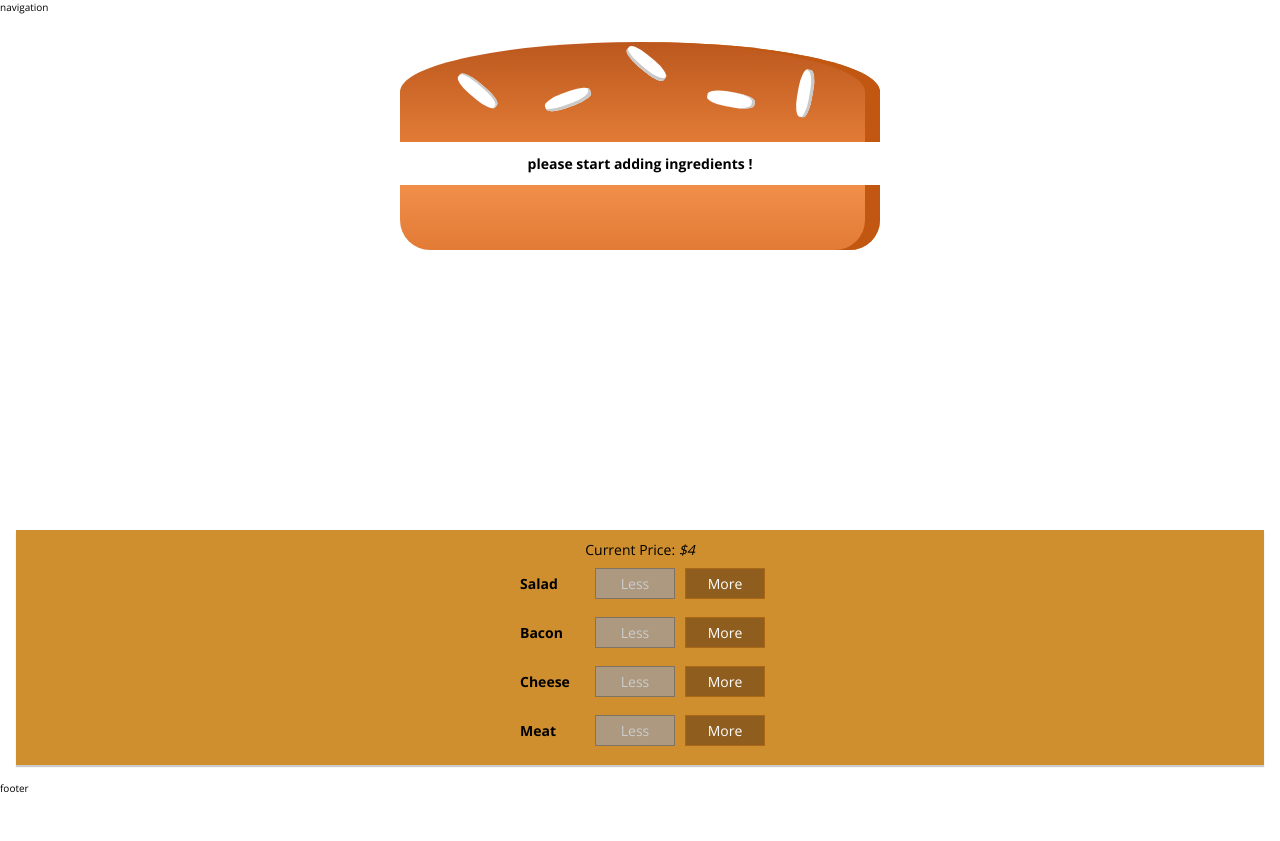
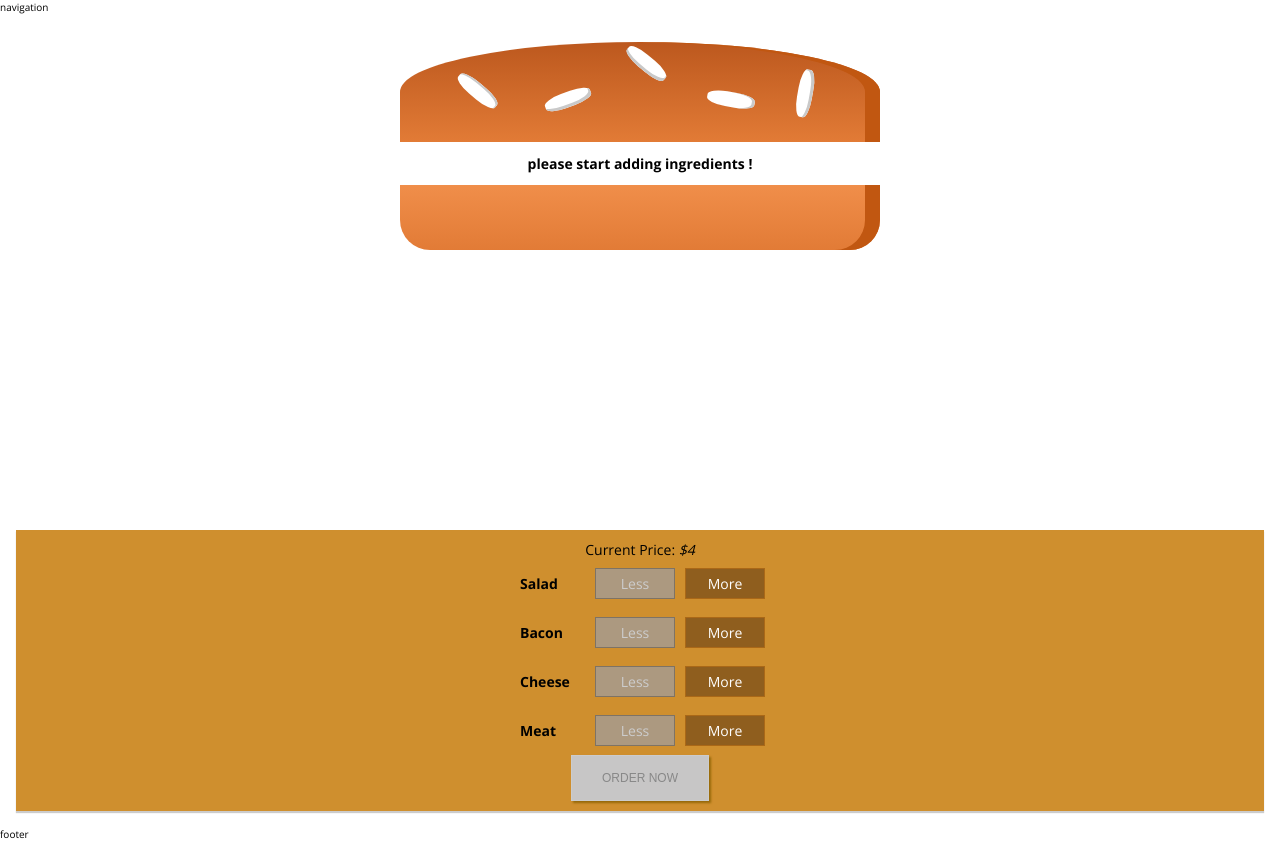
Before and after one commit to tareq-abdelhaq/burger-builder, a React (Create React App) app: page / in a window 1280 px wide. Before the commit the page ends 800 px from the top, so only its background shows below. Built offline with nearby package versions, Linux system fonts and the light colour scheme.

Commit message:
add order button

```diff
--- a/src/components/Burger/BuildControls/BuildControls.js
+++ b/src/components/Burger/BuildControls/BuildControls.js
@@ -12,6 +12,7 @@ const buildControls = (props) => {
         <div className={classes.BuildControls}>
             <p className={classes.Price}>current price: <em>${props.totalPrice}</em></p>
             {buildControls}
+            <button className={classes.OrderButton} disabled={!props.purchasable}>order now </button>
         </div>
     )
 }
--- a/src/components/Burger/BuildControls/BuildControls.module.css
+++ b/src/components/Burger/BuildControls/BuildControls.module.css
@@ -14,3 +14,42 @@
     text-transform: capitalize;
     font-size: 1.4rem;
 }
+.OrderButton {
+    background-color: #DAD735;
+    cursor: pointer;
+    border: 1px solid #966909;
+    color: #966909;
+    font-size: 1.2em;
+    padding: 15px 30px;
+    box-shadow: 2px 2px 2px #966909;
+    text-transform: uppercase;
+}
+
+.OrderButton:hover, .OrderButton:active {
+    background-color: #A0DB41;
+    border: 1px solid #966909;
+    color: #966909;
+}
+
+.OrderButton:disabled {
+    background-color: #C7C6C6;
+    cursor: not-allowed;
+    border: 1px solid #ccc;
+    color: #888888;
+}
+
+.OrderButton:not(:disabled) {
+    animation: enable 0.3s linear;
+}
+
+@keyframes enable {
+    0% {
+        transform: scale(1);
+    }
+    60% {
+        transform: scale(1.2);
+    }
+    100% {
+        transform: scale(1);
+    }
+}
--- a/src/containers/BurgerBuilder/BurgerBuilder.js
+++ b/src/containers/BurgerBuilder/BurgerBuilder.js
@@ -41,6 +41,11 @@ class BurgerBuilder extends Component
         })
     }
     render(){
+
+        const ingredients = Object.values(this.state.ingredients).reduce((prevSum,currVal) => prevSum+currVal ,0)
+        const purchasable = ingredients > 0 ;
+
+
         return(
             <>
                 <Burger ingredients={this.state.ingredients}/>
@@ -48,6 +53,7 @@ class BurgerBuilder extends Component
                                less={this.lessIngredientHandler}
                                more={this.moreIngredientHandler}
                                totalPrice={this.state.totalPrice}
+                               purchasable={purchasable}
                 />
             </>
         )
```
